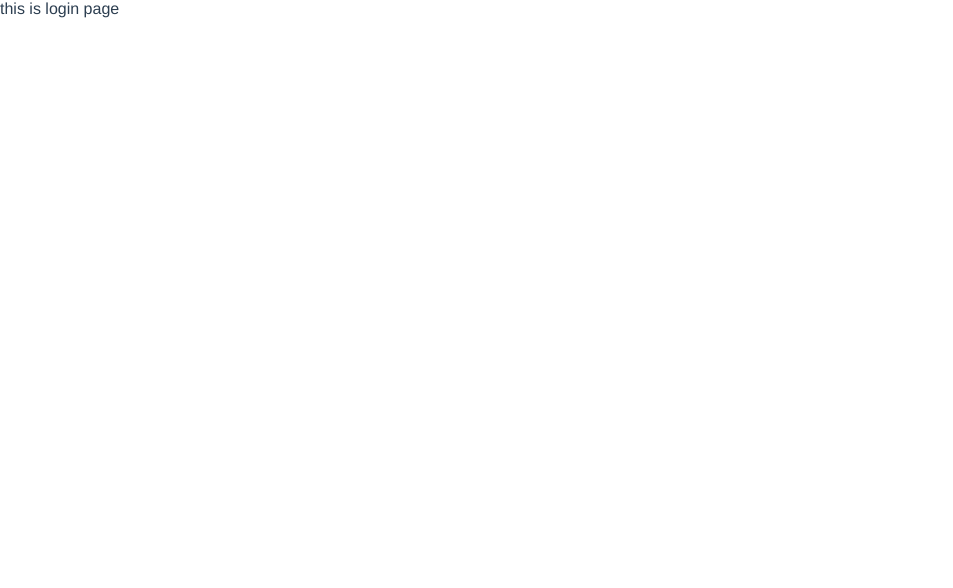
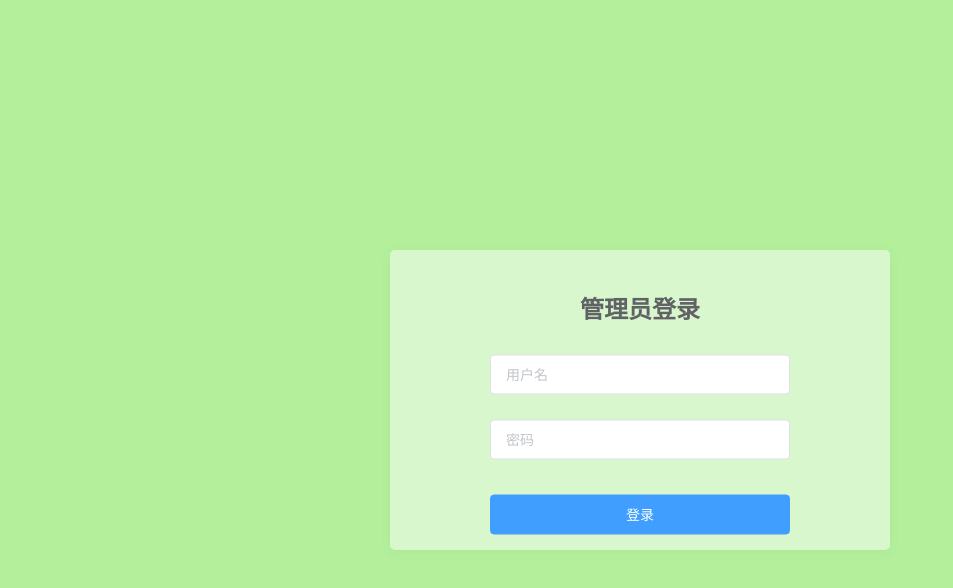
Before and after one commit to zhaoxin311/build-the-project, a Vue app: page /login in a window 1280 px wide. Shown: the top 588 px of the page, without its empty margins (0-953 px from the left). Built offline with nearby package versions, Linux system fonts and the light colour scheme.

Commit message:
添加登录页

```diff
--- a/src/views/login/index.vue
+++ b/src/views/login/index.vue
@@ -1,3 +1,91 @@
 <template>
-  <div>this is login page</div>
+  <div>
+    <div class="app">
+      <div class="content">
+        <div class="content_input">
+          <div class="title">
+            <p>管理员登录</p>
+          </div>
+          <el-input
+            v-model="userName"
+            clearable
+            placeholder="用户名"
+          ></el-input>
+          <el-input
+            v-model="passWord"
+            clearable
+            show-password
+            placeholder="密码"
+          ></el-input>
+          <div class="content_button">
+            <el-button type="primary" @click="SignIn">登录</el-button>
+          </div>
+        </div>
+      </div>
+    </div>
+  </div>
 </template>
+<script>
+export default {
+  data() {
+    return {
+      userName: "",
+      passWord: "",
+    };
+  },
+  methods: {
+    SignIn() {},
+  },
+};
+</script>
+
+<style scoped>
+.app {
+  width: 100vw;
+  height: 100vh;
+  background: rgb(180, 240, 156);
+}
+.content {
+  width: 500px;
+  height: 300px;
+  box-sizing: border-box;
+  padding: 0 50px;
+  border-radius: 5px;
+  box-shadow: 0px 2px 12px 0px rgba(105, 105, 105, 0.07);
+  background: rgba(255, 255, 255, 0.5);
+  position: absolute;
+  top: 50%;
+  left: 50%;
+  transform: translate(-50%, -50%);
+  overflow: hidden;
+  transition: 1.5s;
+}
+
+.content_input {
+  width: 300px;
+  position: absolute;
+  top: 50%;
+  left: 50%;
+  transform: translate(-50%, -50%);
+}
+
+.content_button {
+  margin-top: 10px;
+}
+
+.el-input {
+  margin-bottom: 25px;
+}
+
+.title {
+  text-align: center;
+  font-size: 24px;
+  margin-bottom: 30px;
+  font-weight: bold;
+  color: #606266;
+}
+
+.el-button--primary {
+  width: 100%;
+}
+</style>
```
